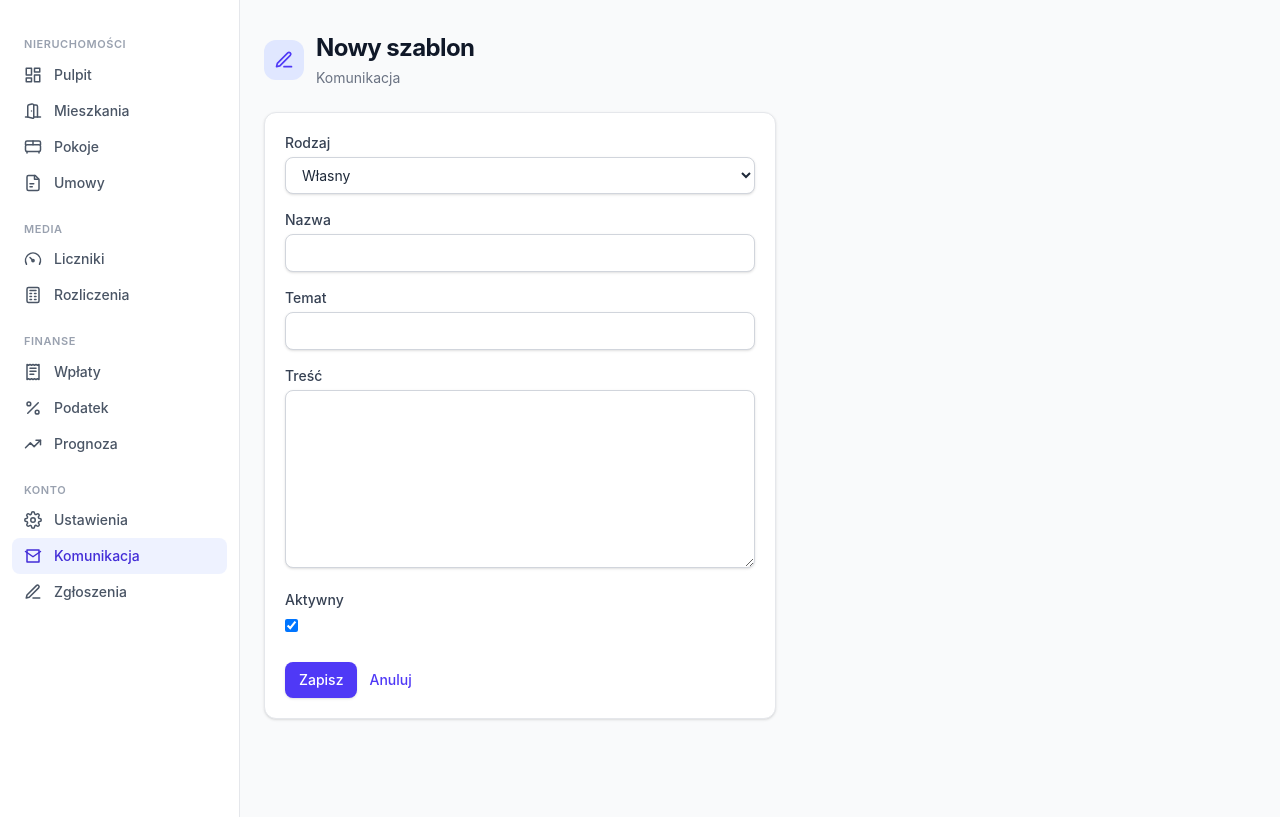
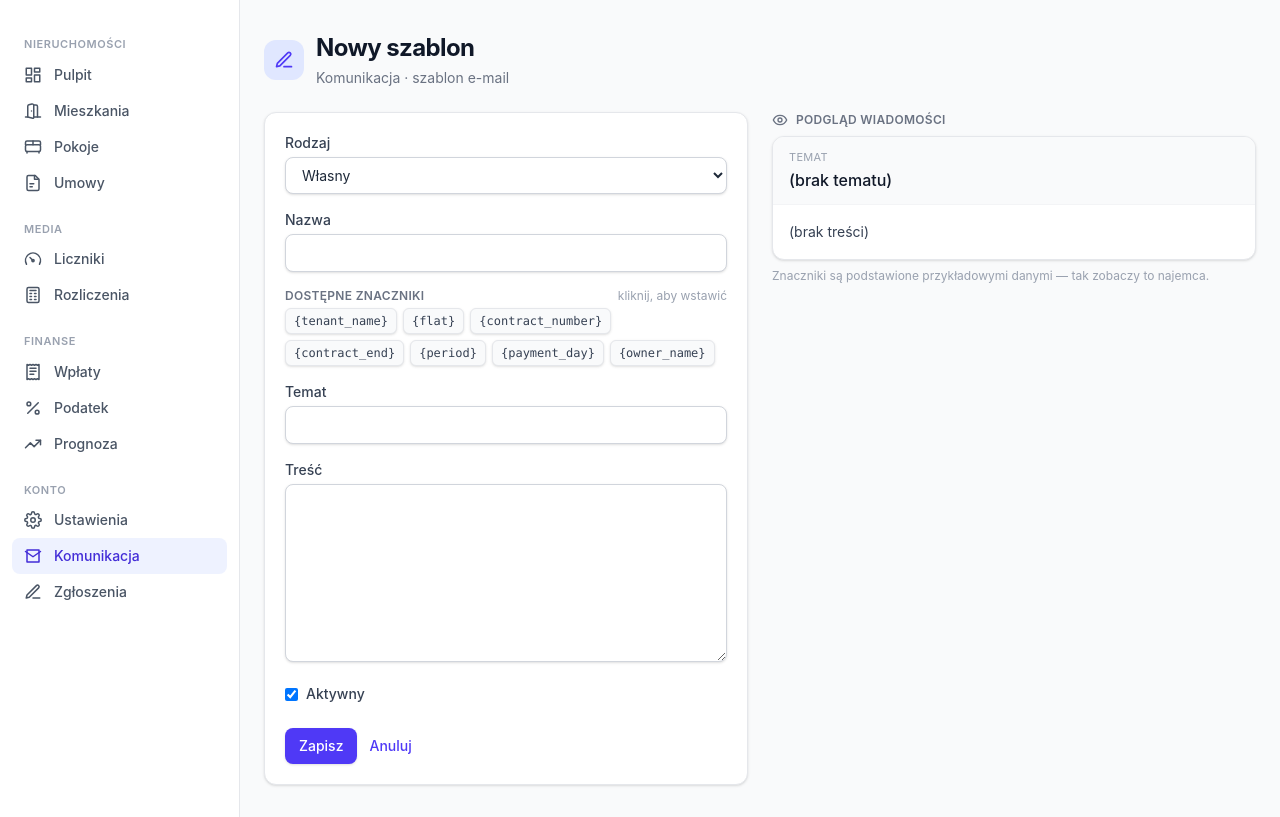
Before and after one commit to jdrwal/npbeta-py, a Django app: page /communication/templates/add/ in a window 1280 px wide. Shown: the part 56-873 px from the top of the page. Run offline with Django 5.2, Linux system fonts and the light colour scheme; a user stored in the database is signed in; parts of the project's set-up code (start-up, migrations or seed data) failed here and were passed over.

Commit message:
feat(communication): template editor with tag palette + live email preview
- Dedicated email-template edit/create page: clickable tag chips insert
  {placeholders} at the cursor, and a side-by-side live preview renders the
  subject/body with sample values so you see the final email as the tenant will.
- TEMPLATE_TAGS + preview_context() in mailer.py drive the tag list and samples.

```diff
--- a/apps/core/forms.py
+++ b/apps/core/forms.py
@@ -508,12 +508,6 @@ class EmailTemplateForm(forms.ModelForm):
             "body": "Treść",
             "is_active": "Aktywny",
         }
-        help_texts = {
-            "body": (
-                "Możesz użyć znaczników: {tenant_name}, {flat}, "
-                "{contract_number}, {contract_end}, {period}, {owner_name}."
-            ),
-        }
 
 
 class AdHocEmailForm(forms.Form):
--- a/apps/core/services/mailer.py
+++ b/apps/core/services/mailer.py
@@ -37,6 +37,25 @@ DEFAULT_TEMPLATES: dict[str, tuple[str, str]] = {
         "Pozdrawiam,\n{owner_name}",
     ),
 }
+
+# Placeholders usable in templates, with a human description and a sample value
+# used for the live preview. ``{owner_name}`` sample is filled per request.
+TEMPLATE_TAGS: list[tuple[str, str, str]] = [
+    ("{tenant_name}", "Imię i nazwisko najemcy", "Jan Kowalski"),
+    ("{flat}", "Adres mieszkania / obiektu", "ul. Przykładowa 1/2, Warszawa"),
+    ("{contract_number}", "Numer umowy", "L123/2026/01"),
+    ("{contract_end}", "Data zakończenia umowy", "2026-12-31"),
+    ("{period}", "Okres rozliczenia", "2026-07"),
+    ("{payment_day}", "Dzień płatności", "10"),
+    ("{owner_name}", "Twoje imię / nazwa", "Właściciel"),
+]
+
+
+def preview_context(owner: User) -> dict[str, str]:
+    """Sample values for rendering a template preview."""
+    ctx = {tag.strip("{}"): sample for tag, _desc, sample in TEMPLATE_TAGS}
+    ctx["owner_name"] = owner.get_full_name() or owner.get_username()
+    return ctx
 
 
 def owner_address(owner: User) -> str:
--- /dev/null
+++ b/apps/core/templates/core/email_template_form.html
@@ -0,0 +1,107 @@
+{% extends "base.html" %}
+{% block title %}{{ title }} — Rozlicz Najem{% endblock %}
+{% block content %}
+<div class="mb-6 flex items-center gap-3">
+    <span class="grid h-10 w-10 shrink-0 place-items-center rounded-xl bg-indigo-100 text-indigo-600 dark:bg-indigo-500/15 dark:text-indigo-300">
+        <svg class="h-5 w-5" viewBox="0 0 24 24" fill="none" stroke="currentColor" stroke-width="2" stroke-linecap="round" stroke-linejoin="round"><path d="M12 20h9"/><path d="M16.5 3.5a2.12 2.12 0 0 1 3 3L7 19l-4 1 1-4Z"/></svg>
+    </span>
+    <div>
+        <h1>{{ title }}</h1>
+        <p class="mt-1 text-sm text-gray-500 dark:text-gray-400">Komunikacja · szablon e-mail</p>
+    </div>
+</div>
+
+<div class="grid gap-6 lg:grid-cols-2">
+    {# --- Editor --- #}
+    <form method="post" class="card space-y-4">
+        {% csrf_token %}
+        {% if form.non_field_errors %}<div class="msg border-rose-200 bg-rose-50 text-rose-700">{{ form.non_field_errors }}</div>{% endif %}
+        {% include "core/_field.html" with field=form.kind %}
+        {% include "core/_field.html" with field=form.name %}
+
+        <div>
+            <div class="mb-1 flex items-center justify-between gap-2">
+                <span class="text-xs font-semibold uppercase tracking-wide text-gray-500 dark:text-gray-400">Dostępne znaczniki</span>
+                <span class="text-xs text-gray-400 dark:text-gray-500">kliknij, aby wstawić</span>
+            </div>
+            <div class="flex flex-wrap gap-1.5">
+                {% for tag, desc, sample in tags %}
+                <button type="button" class="tag-chip rounded-md border border-gray-200 bg-gray-50 px-2 py-1 font-mono text-xs text-gray-700 hover:border-indigo-400 hover:bg-indigo-50 hover:text-indigo-700 dark:border-gray-700 dark:bg-gray-800 dark:text-gray-300 dark:hover:border-indigo-500/60 dark:hover:bg-indigo-500/15 dark:hover:text-indigo-300" data-tag="{{ tag }}" title="{{ desc }}">{{ tag }}</button>
+                {% endfor %}
+            </div>
+        </div>
+
+        {% include "core/_field.html" with field=form.subject %}
+        {% include "core/_field.html" with field=form.body %}
+        <label class="flex cursor-pointer items-center gap-2 text-sm font-medium text-gray-700 dark:text-gray-300">
+            {{ form.is_active }} {{ form.is_active.label }}
+        </label>
+        <div class="flex items-center gap-3 pt-2">
+            <button type="submit">Zapisz</button>
+            <a href="{% url 'core:communication' %}#tab-templates" class="text-sm">Anuluj</a>
+        </div>
+    </form>
+
+    {# --- Live preview --- #}
+    <div class="lg:sticky lg:top-4 lg:self-start">
+        <div class="mb-2 flex items-center gap-2 text-xs font-semibold uppercase tracking-wide text-gray-500 dark:text-gray-400">
+            <svg class="h-4 w-4" viewBox="0 0 24 24" fill="none" stroke="currentColor" stroke-width="2" stroke-linecap="round" stroke-linejoin="round"><path d="M2 12s3-7 10-7 10 7 10 7-3 7-10 7-10-7-10-7Z"/><circle cx="12" cy="12" r="3"/></svg>
+            Podgląd wiadomości
+        </div>
+        <div class="overflow-hidden rounded-xl border border-gray-200 bg-white shadow-sm dark:border-gray-800 dark:bg-gray-900">
+            <div class="border-b border-gray-100 bg-gray-50 px-4 py-3 dark:border-gray-800 dark:bg-gray-800/60">
+                <p class="text-[11px] uppercase tracking-wide text-gray-400 dark:text-gray-500">Temat</p>
+                <p id="preview-subject" class="mt-0.5 font-medium text-gray-900 dark:text-white"></p>
+            </div>
+            <pre id="preview-body" class="whitespace-pre-wrap px-4 py-4 font-sans text-sm leading-relaxed text-gray-700 dark:text-gray-300"></pre>
+        </div>
+        <p class="mt-2 text-xs text-gray-400 dark:text-gray-500">Znaczniki są podstawione przykładowymi danymi — tak zobaczy to najemca.</p>
+    </div>
+</div>
+
+{{ samples|json_script:"tag-samples" }}
+<script>
+    (function () {
+        const samples = JSON.parse(document.getElementById('tag-samples').textContent || '{}');
+        const subject = document.getElementById('id_subject');
+        const body = document.getElementById('id_body');
+        const pvSubject = document.getElementById('preview-subject');
+        const pvBody = document.getElementById('preview-body');
+
+        function fill(text) {
+            let out = text || '';
+            Object.keys(samples).forEach(function (key) {
+                out = out.split('{' + key + '}').join(samples[key]);
+            });
+            return out;
+        }
+        function render() {
+            pvSubject.textContent = fill(subject ? subject.value : '') || '(brak tematu)';
+            pvBody.textContent = fill(body ? body.value : '') || '(brak treści)';
+        }
+        if (subject) { subject.addEventListener('input', render); }
+        if (body) { body.addEventListener('input', render); }
+        render();
+
+        // Insert a tag at the cursor of the last-focused field (defaults to body).
+        let target = body;
+        [subject, body].forEach(function (el) {
+            if (el) { el.addEventListener('focus', function () { target = el; }); }
+        });
+        document.querySelectorAll('.tag-chip').forEach(function (chip) {
+            chip.addEventListener('click', function () {
+                const el = target || body || subject;
+                if (!el) { return; }
+                const tag = chip.dataset.tag;
+                const start = el.selectionStart ?? el.value.length;
+                const end = el.selectionEnd ?? el.value.length;
+                el.value = el.value.slice(0, start) + tag + el.value.slice(end);
+                const pos = start + tag.length;
+                el.focus();
+                el.setSelectionRange(pos, pos);
+                render();
+            });
+        });
+    })();
+</script>
+{% endblock %}
--- a/apps/core/views.py
+++ b/apps/core/views.py
@@ -1165,6 +1165,8 @@ def communication(request: HttpRequest) -> HttpResponse:
 @login_required
 def email_template_add(request: HttpRequest) -> HttpResponse:
     """Create a new e-mail template owned by the landlord."""
+    from apps.core.services.mailer import TEMPLATE_TAGS, preview_context
+
     user = cast(User, request.user)
     form = EmailTemplateForm(request.POST or None)
     if request.method == "POST" and form.is_valid():
@@ -1175,14 +1177,21 @@ def email_template_add(request: HttpRequest) -> HttpResponse:
         return redirect(f"{reverse('core:communication')}#tab-templates")
     return render(
         request,
-        "core/form.html",
-        {"form": form, "title": "Nowy szablon", "subtitle": "Komunikacja"},
+        "core/email_template_form.html",
+        {
+            "form": form,
+            "title": "Nowy szablon",
+            "tags": TEMPLATE_TAGS,
+            "samples": preview_context(user),
+        },
     )
 
 
 @login_required
 def email_template_edit(request: HttpRequest, pk: int) -> HttpResponse:
     """Edit one of the landlord's own e-mail templates."""
+    from apps.core.services.mailer import TEMPLATE_TAGS, preview_context
+
     user = cast(User, request.user)
     tpl = get_object_or_404(EmailTemplate, pk=pk, owner=user)
     form = EmailTemplateForm(request.POST or None, instance=tpl)
@@ -1192,8 +1201,13 @@ def email_template_edit(request: HttpRequest, pk: int) -> HttpResponse:
         return redirect(f"{reverse('core:communication')}#tab-templates")
     return render(
         request,
-        "core/form.html",
-        {"form": form, "title": "Edytuj szablon", "subtitle": "Komunikacja"},
+        "core/email_template_form.html",
+        {
+            "form": form,
+            "title": "Edytuj szablon",
+            "tags": TEMPLATE_TAGS,
+            "samples": preview_context(user),
+        },
     )
 
 
```
Also changed, not shown: tests/test_communication.py (+14 -0 lines), static/css/app.css.
